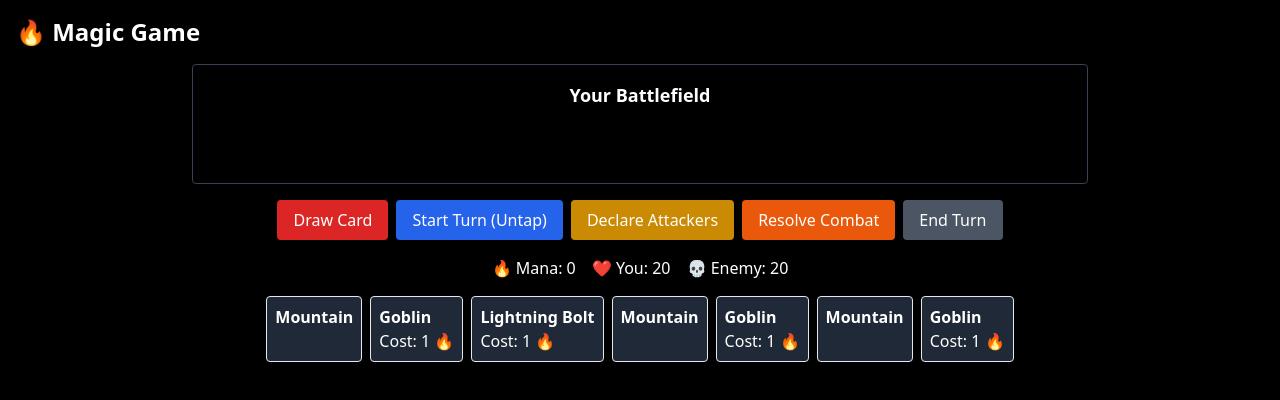
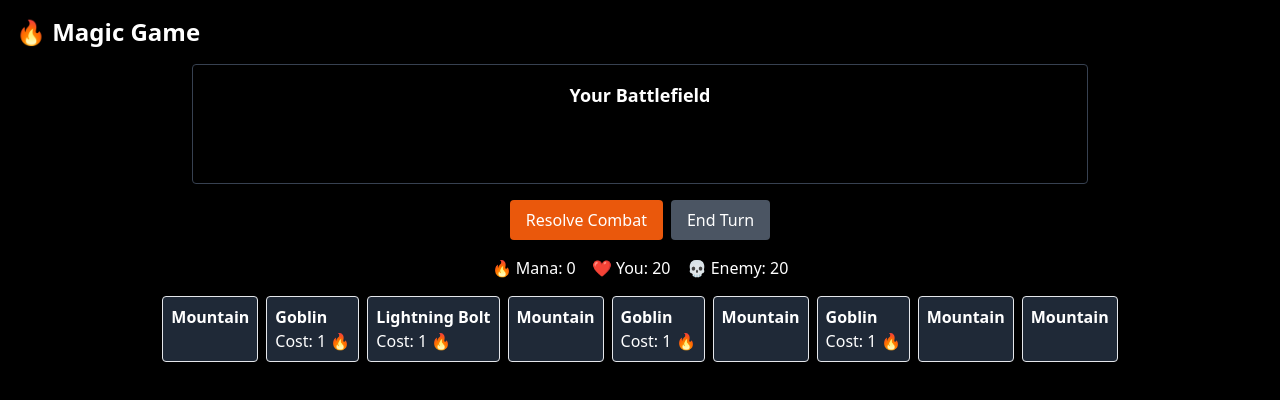
Before and after one commit to MateoXRP/magic-game, a React (Vite) app: page / in a window 1280 px wide. Shown: the top 400 px of the page. Built offline with nearby package versions, Linux system fonts and the light colour scheme.

Commit message:
Removed uneeded buttons

```diff
--- a/src/components/Controls.jsx
+++ b/src/components/Controls.jsx
@@ -2,9 +2,7 @@ import { useGame } from "../context/GameContext";
 
 export default function Controls() {
   const {
-    drawCard,
     manaPool,
-    startTurn,
     endTurn,
     isPlayerTurn,
     resolveCombat,
@@ -12,33 +10,11 @@ export default function Controls() {
     opponentLife,
   } = useGame();
 
-  function handleDeclareAttackers() {
-    alert("Click untapped creatures to declare attackers.");
-  }
-
   return (
     <div className="flex justify-center mt-6">
       <div className="space-y-4 w-full max-w-3xl text-center">
         {isPlayerTurn && (
           <div className="flex flex-wrap justify-center gap-2">
-            <button
-              onClick={drawCard}
-              className="bg-red-600 hover:bg-red-700 px-4 py-2 rounded"
-            >
-              Draw Card
-            </button>
-            <button
-              onClick={startTurn}
-              className="bg-blue-600 hover:bg-blue-700 px-4 py-2 rounded"
-            >
-              Start Turn (Untap)
-            </button>
-            <button
-              onClick={handleDeclareAttackers}
-              className="bg-yellow-600 hover:bg-yellow-700 px-4 py-2 rounded"
-            >
-              Declare Attackers
-            </button>
             <button
               onClick={resolveCombat}
               className="bg-orange-600 hover:bg-orange-700 px-4 py-2 rounded"
--- a/src/context/GameContext.jsx
+++ b/src/context/GameContext.jsx
@@ -22,9 +22,10 @@ export function GameProvider({ children }) {
   const [isPlayerTurn, setIsPlayerTurn] = useState(true);
 
   useEffect(() => {
-    setPlayedLand(false);
-    setHasDrawnCard(false);
-  }, []);
+    if (isPlayerTurn) {
+      startTurn(); // ✅ Automatically start turn when it becomes player's
+    }
+  }, [isPlayerTurn]);
 
   function drawCard() {
     if (!isPlayerTurn) return;
@@ -84,8 +85,6 @@ export function GameProvider({ children }) {
   }
 
   function startTurn() {
-    if (!isPlayerTurn) return;
-
     setPlayerBattlefield(prev =>
       prev.map(c =>
         c.type === "land" || c.type === "creature"
@@ -95,6 +94,12 @@ export function GameProvider({ children }) {
     );
     setPlayedLand(false);
     setHasDrawnCard(false);
+
+    if (library.length > 0) {
+      setHand(prev => [...prev, library[0]]);
+      setLibrary(prev => prev.slice(1));
+      setHasDrawnCard(true);
+    }
   }
 
   function endTurn() {
@@ -109,7 +114,6 @@ export function GameProvider({ children }) {
         )
       );
       setIsPlayerTurn(true);
-      startTurn(); // ✅ Auto-untap next turn
     }, 1000);
   }
 
@@ -186,6 +190,8 @@ export function GameProvider({ children }) {
         endTurn,
         declareAttacker,
         resolveCombat,
+        setPlayerBattlefield,
+        setManaPool,
       }}
     >
       {children}
```
